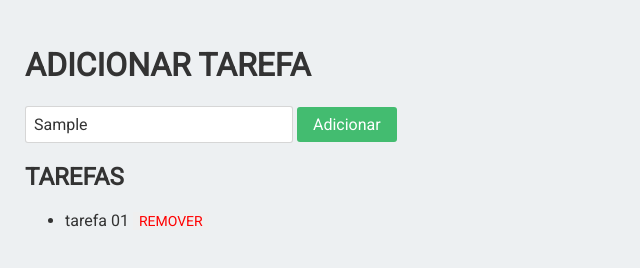
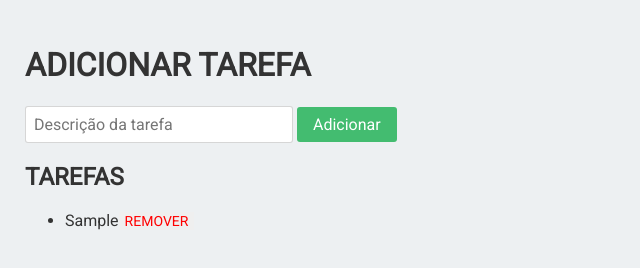
Before and after one commit to edsonfreitas/to-do-list, a website built with Vite: page index.html in a window 1280 px wide. Both pictures are taken after typing "Sample" into the empty fields and a click on the button "Adicionar". Shown: the whole page, without its empty margins (0-640 px from the left). Built offline with nearby package versions, Linux system fonts and the light colour scheme.

Commit message:
display and remove functionality

```diff
--- a/index.html
+++ b/index.html
@@ -20,11 +20,11 @@
         <div class="tarefas">
           <h2>Tarefas</h2>
 
-          <ul>
-            <li>
-              <span>tarefa 01</span>
+         <ul>
+           <!--- <li>
+               <span>tarefa 01</span>
               <button>remover</button>
-            </li>
+            </li>-->
           </ul>
         </div><!---tarefas-->
     </div><!--app-->
--- a/main.js
+++ b/main.js
@@ -1,7 +1,27 @@
-const inputElement = document.querySelector("input")
-const buttonElement = document.querySelector("form button")
+const inputElement = document.querySelector("input");
+const buttonElement = document.querySelector("form button");
+const ulElement = document.querySelector("ul");
 
-buttonElement.onclick = ev =>{
+buttonElement.onclick = (ev) => {
   ev.preventDefault();
-  console.log(inputElement.value)
-}
+
+  if (inputElement.value) {
+    const textElement = document.createElement("span");
+    textElement.innerHTML = inputElement.value;
+
+    const btnElement = document.createElement("button");
+    btnElement.innerHTML = "Remover";
+
+    const liElement = document.createElement("li");
+    liElement.appendChild(textElement);
+    console.log(textElement);
+    liElement.appendChild(btnElement);
+
+    btnElement.onclick =()=>{
+      ulElement.removeChild(liElement)
+    }
+
+    ulElement.appendChild(liElement)
+    inputElement.value = "";
+  }
+};
--- a/package.json
+++ b/package.json
@@ -1,5 +1,5 @@
 {
-  "name": "lista-tarefasjs",
+  "name": "lista-tarefas",
   "private": true,
   "version": "0.0.0",
   "type": "module",
```
Also changed, not shown: 1 other file.
